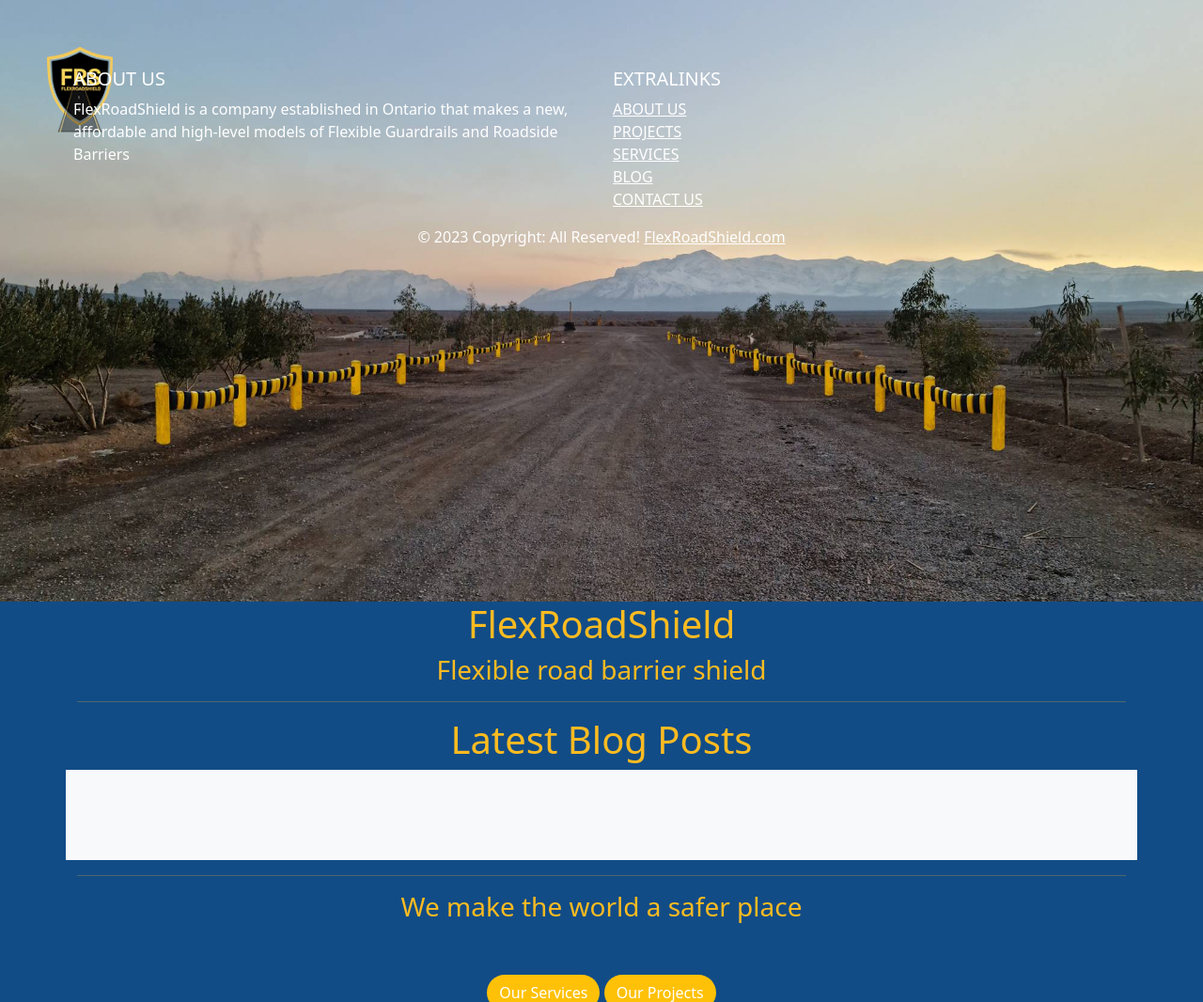
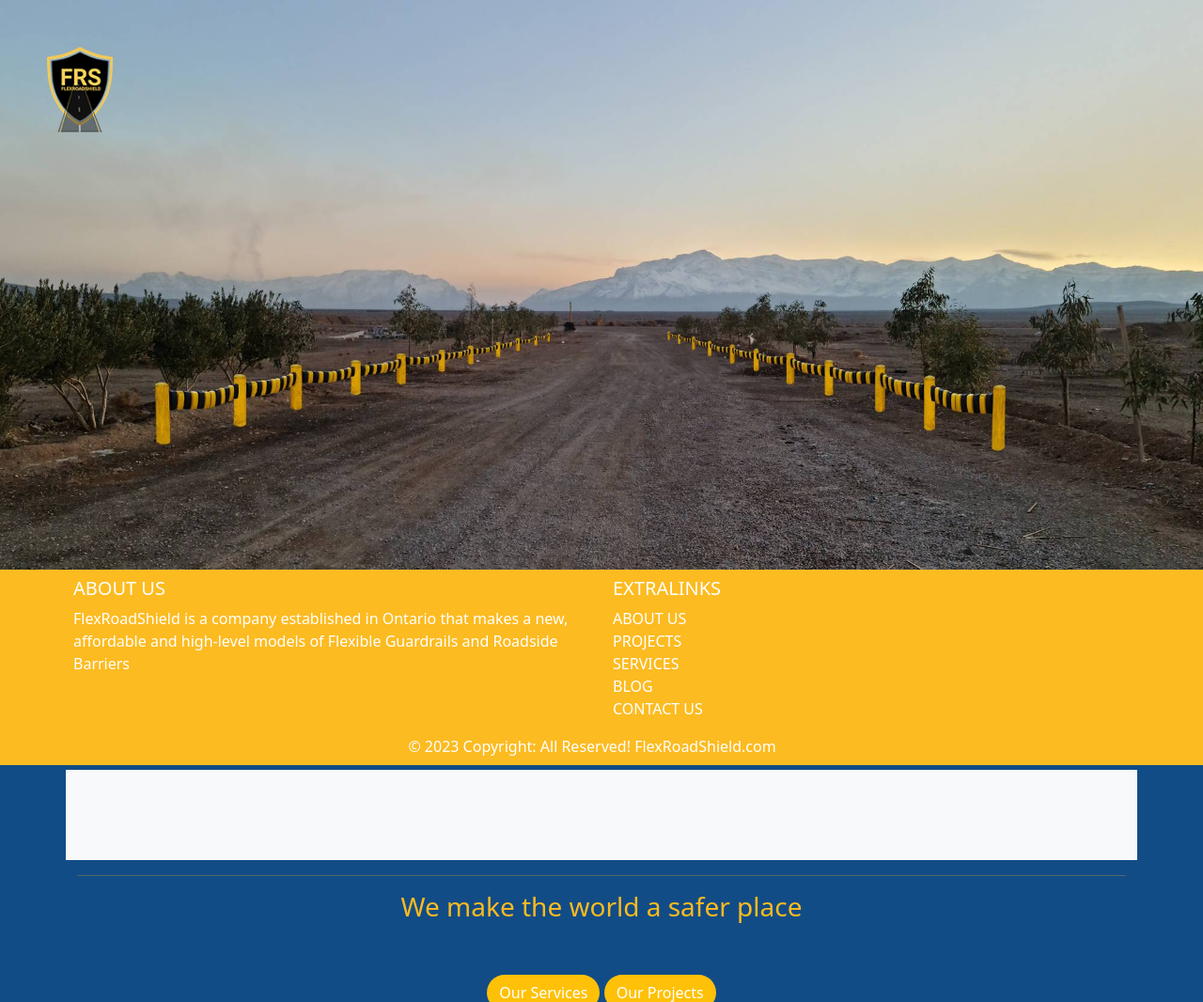
Before and after one commit to sarareshadi/flexroadshield, a Django app: page / in a window 1280 px wide. Shown: the part 136-1202 px from the top of the page at 94% size. Run offline with Django 3.2, Linux system fonts and the light colour scheme; data that the repository does not hold is empty; parts of the project's set-up code (start-up, migrations or seed data) failed here and were passed over; some libraries are stand-ins or nearby versions.

Commit message:
footer style

```diff
--- a/static/css/base.css
+++ b/static/css/base.css
@@ -18,3 +18,22 @@
 .navbar-custom {
     background-color: #f0583a; /* Custom background color */
 }
+
+.footer-custom {
+    background-color: #fcbb21;
+    position: fixed;
+	width: 100%;
+	bottom: -150px;
+	display: block;
+    transition: bottom 0.6s;
+}
+
+.footer-custom:hover {
+    bottom: 0;
+}
+
+.footer-custom a{
+    margin-right: 20px;
+    color: rgb(244, 248, 253);
+    text-decoration: none;
+}
--- a/templates/_footer.html
+++ b/templates/_footer.html
@@ -1,4 +1,4 @@
-<footer class="footer-custom h-75 text-white text-center text-lg-start fixed-bottom">
+<footer class="footer-custom text-white text-center text-lg-start fixed-bottom">
   <!-- Grid container -->
   <div class="container p-2">
     <!--Grid row-->
```
